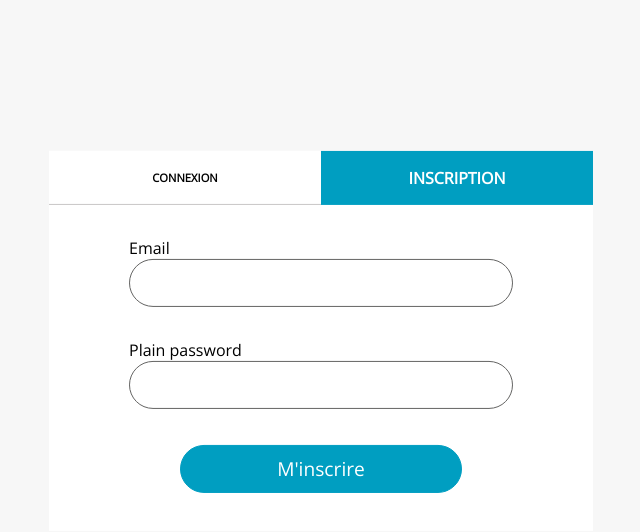
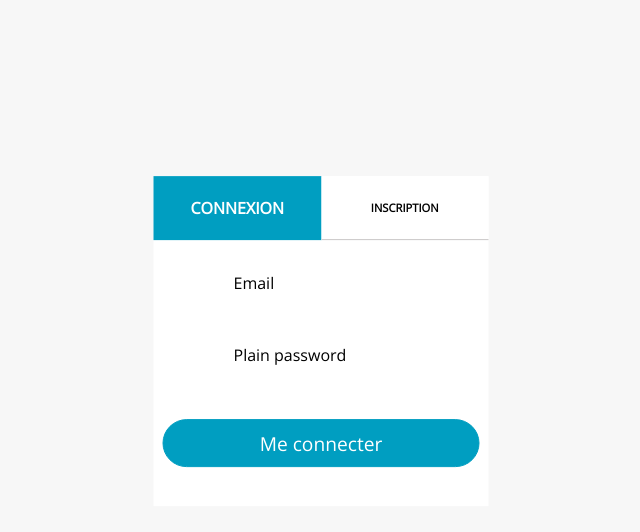
Before and after one commit to Knudian/u-experiment, a Symfony app: template app/templates/registration/register.html.twig in a window 1280 px wide. Shown: the part 59-591 px from the top of the page, without its empty margins (319-959 px from the left). Run offline with Twig, Linux system fonts and the light colour scheme; the template is opened without the code that fills it, so the values that code supplies are empty; form fields are guessed from the names that the template uses; some libraries are stand-ins or nearby versions.

Commit message:
Connexion / Inscription OK - manque le formulaire

```diff
--- a/app/public/css/header.scss
+++ b/app/public/css/header.scss
@@ -31,7 +31,6 @@
         }
     }
     .profil_dropdown {
-        font-family: "Open Sans";
         position: absolute;
         width: 100%;
         top: 100%;
@@ -66,7 +65,6 @@
             font-size: 1.5em;
             transition: 0.3s;
             @media screen and (min-width:1000px) {
-                width: 6em;
                 padding: 0.8em 5em;
                 font-size: 1em;
             }
@@ -78,9 +76,9 @@
 }
 
 .flexdisplay {
-    display: flex;
+    display: flex!important;
 }
 
 .nonedisplay {
-    display: none;
+    display: none!important;
 }
--- a/app/public/css/register.scss
+++ b/app/public/css/register.scss
@@ -1,7 +1,7 @@
 /********** REGISTER **********/
 /******************************/
 
-.register_container {
+.forms_container {
     font-family: 'Open Sans';
     display: flex;
     flex-direction: column;
@@ -18,13 +18,14 @@
             box-shadow: 0px 0px 10px 0px $darkgrey;
         }
     }
-    .register_title {
+    .forms_title {
+        height: 4em;
         display: flex;
         flex-direction: row;
         width: 100%;
         cursor: pointer;
     }
-    .register {
+    .forms {
         justify-content: center;
         align-items: center;
         display: flex;
@@ -33,7 +34,7 @@
         width: 50%;
         text-transform: uppercase;
     }
-    .register_active {
+    .forms_active {
         background-color: $lightblue;
         color: white;
         font-size: 1em;
@@ -42,7 +43,7 @@
             background-color: #4dbbd4;
         }
     }
-    .register_not_active {
+    .forms_not_active {
         background-color: white;
         color: black;
         font-size: 0.7em;
@@ -50,6 +51,34 @@
         transition: 0.3s;
         &:hover {
             background-color: #eeeeee;
+        }
+    }
+}
+
+#login_form {
+    width: 80%;
+    display: flex;
+    justify-content: center;
+    div {
+        display: flex;
+        flex-direction: column;
+        padding: 1em 0 1em;
+        @media screen and (min-width:1000px) {
+            margin: 0 5em;
+        }
+    }
+    div:first-child {
+        padding: 2em 0 1em;
+    }
+    div:last-child {
+        padding: 1em 0 2em;
+    }
+    form {
+        display: flex;
+        flex-direction: column;
+        button {
+            align-self: center;
+            margin: 1em 0 2em;
         }
     }
 }
@@ -107,3 +136,11 @@
         width: 20em;
     }
 }
+
+.section_active {
+    display: flex!important;
+}
+
+.section_not_active {
+    display: none!important;
+}
--- a/app/templates/header.html.twig
+++ b/app/templates/header.html.twig
@@ -15,7 +15,7 @@
             <div class="header_element" role="button" href=""><i class="header_profil material-icons" alt="Profil" title="Profil">person</i></div>
             <div class="profil_dropdown">
                 <div class="profil_element_header">Partenaires Uniquement</div>
-                <a class="profil_element connexion" href="">Connexion</a>
+                <a class="profil_element connexion" href="/register">Connexion</a>
                 <a class="profil_element Inscription" href="/register">Inscription</a>
             </div>
         </header>
--- a/app/templates/registration/register.html.twig
+++ b/app/templates/registration/register.html.twig
@@ -2,13 +2,13 @@
 
 {% block body %}
 
-    <div class="register_container">
-        <div class="register_title">
-            <h2 id="Connexion" class="register register_not_active">Connexion</h2>
-            <h2 id="Inscription" class="register register_active">Inscription</h2>
+    <div class="forms_container">
+        <div class="forms_title">
+            <h2 id="login" class="forms forms_active">Connexion</h2>
+            <h2 id="registration" class="forms forms_not_active">Inscription</h2>
         </div>
 
-        <div id="registration_form">
+        <div id="registration_form" class="section_not_active">
             {{ form_start(registrationForm) }}
                 {{ form_row(registrationForm.email) }}
                 {{ form_row(registrationForm.plainPassword) }}
@@ -16,6 +16,14 @@
                 <button class="btn btn_blue width_btn">M'inscrire</button>
             {{ form_end(registrationForm) }}
         </div>
+        <div id="login_form" class="section_active">
+            {{ form_start(registrationForm) }}
+                {{ form_row(registrationForm.email) }}
+                {{ form_row(registrationForm.plainPassword) }}
+
+                <button class="btn btn_blue width_btn">Me connecter</button>
+            {{ form_end(registrationForm) }}
+        </div>
     </div>
 
 {% endblock %}
```
Also changed, not shown: app/public/css/main.css (+61 -18 lines), app/public/script/script.js (+39 -0 lines), app/public/css/main.min.css.
